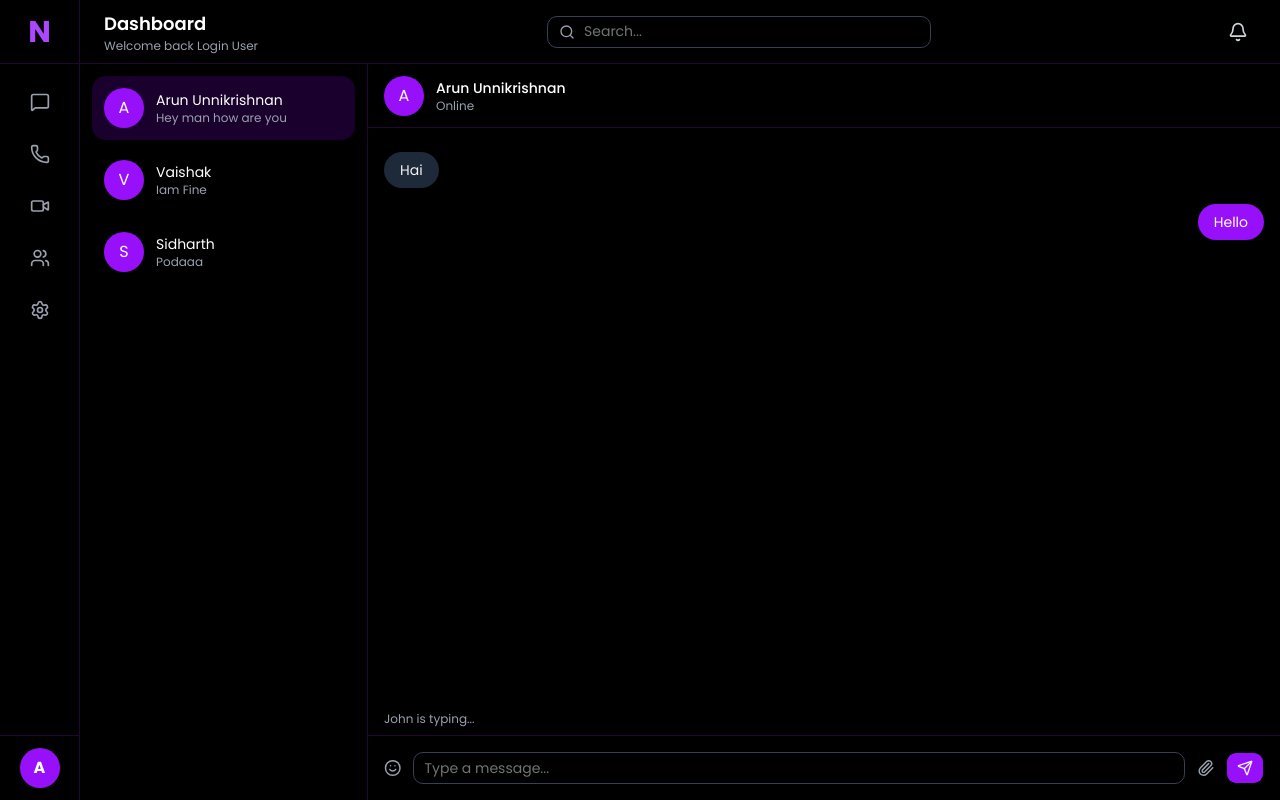
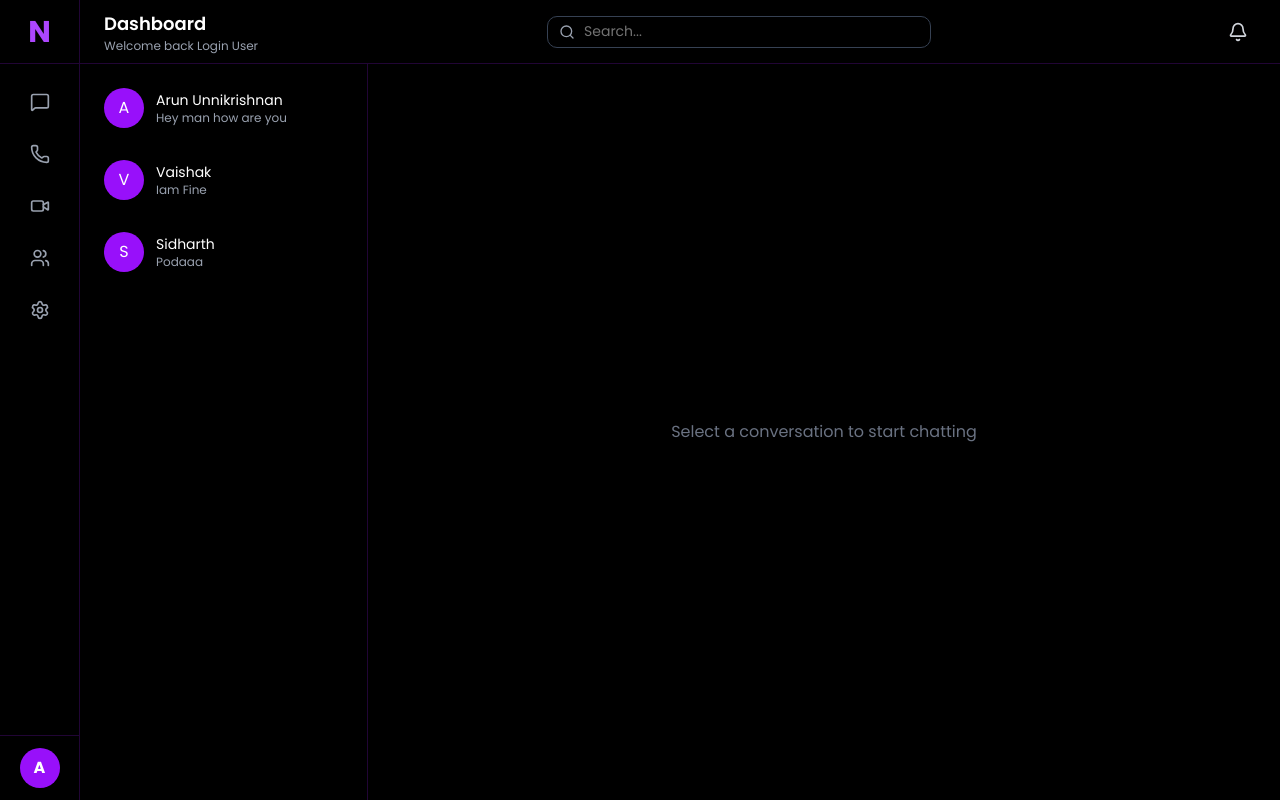
Before and after one commit to arunkaimal/nexus-desk-frontend, a Next.js app: page /chat in a window 1280 px wide. Built offline with nearby package versions, Linux system fonts and the light colour scheme.

Commit message:
chat-ui updated

```diff
--- a/app/(dashboard)/chat/page.tsx
+++ b/app/(dashboard)/chat/page.tsx
@@ -1,4 +1,5 @@
-import ChatWindow from "@/components/chat/ChatWindow";
+import ChatContainer from "@/components/chat/ChatContainer";
+// import ChatWindow from "@/components/chat/ChatWindow";
 import ConversationSidebar from "@/components/chat/ConversationSidebar";
 import React from "react";
 
@@ -10,7 +11,7 @@ const ChatPage = () => {
 
       {/* RIGHT - Chat */}
       <div className="flex-1">
-        <ChatWindow />
+        <ChatContainer />
       </div>
     </div>
   );
--- /dev/null
+++ b/components/chat/ChatContainer.tsx
@@ -0,0 +1,18 @@
+"use client";
+
+import { useChatStore } from "@/store/useChatStore";
+import ChatWindow from "./ChatWindow";
+
+const ChatContainer = () => {
+  const { activeConversationId } = useChatStore();
+
+  if (!activeConversationId) {
+    return (
+      <div className="flex-1 h-full flex items-center justify-center bg-black text-gray-500">
+        <p>Select a conversation to start chatting</p>
+      </div>
+    );
+  }
+  return <ChatWindow />;
+};
+export default ChatContainer;
--- a/components/chat/ChatWindow.tsx
+++ b/components/chat/ChatWindow.tsx
@@ -31,6 +31,7 @@ export default function ChatWindow() {
         </div>
       </div>
       {/* Messages */}
+
       <MessageList>
         {currentMessages.map((msg) => (
           <MessageBubble
--- a/store/useChatStore.ts
+++ b/store/useChatStore.ts
@@ -1,5 +1,5 @@
 import { create } from "zustand";
-import { ChatState,Message } from "@/types/chat.types";
+import { ChatState, Message } from "@/types/chat.types";
 
 export const useChatStore = create<ChatState>((set, get) => ({
   //Dummy Datas
@@ -10,7 +10,7 @@ export const useChatStore = create<ChatState>((set, get) => ({
     { id: "3", name: "Sidharth", lastMessage: "Podaaa" },
   ],
 
-  activeConversationId: "1",
+  activeConversationId: null,
 
   messages: {
     "1": [
```
